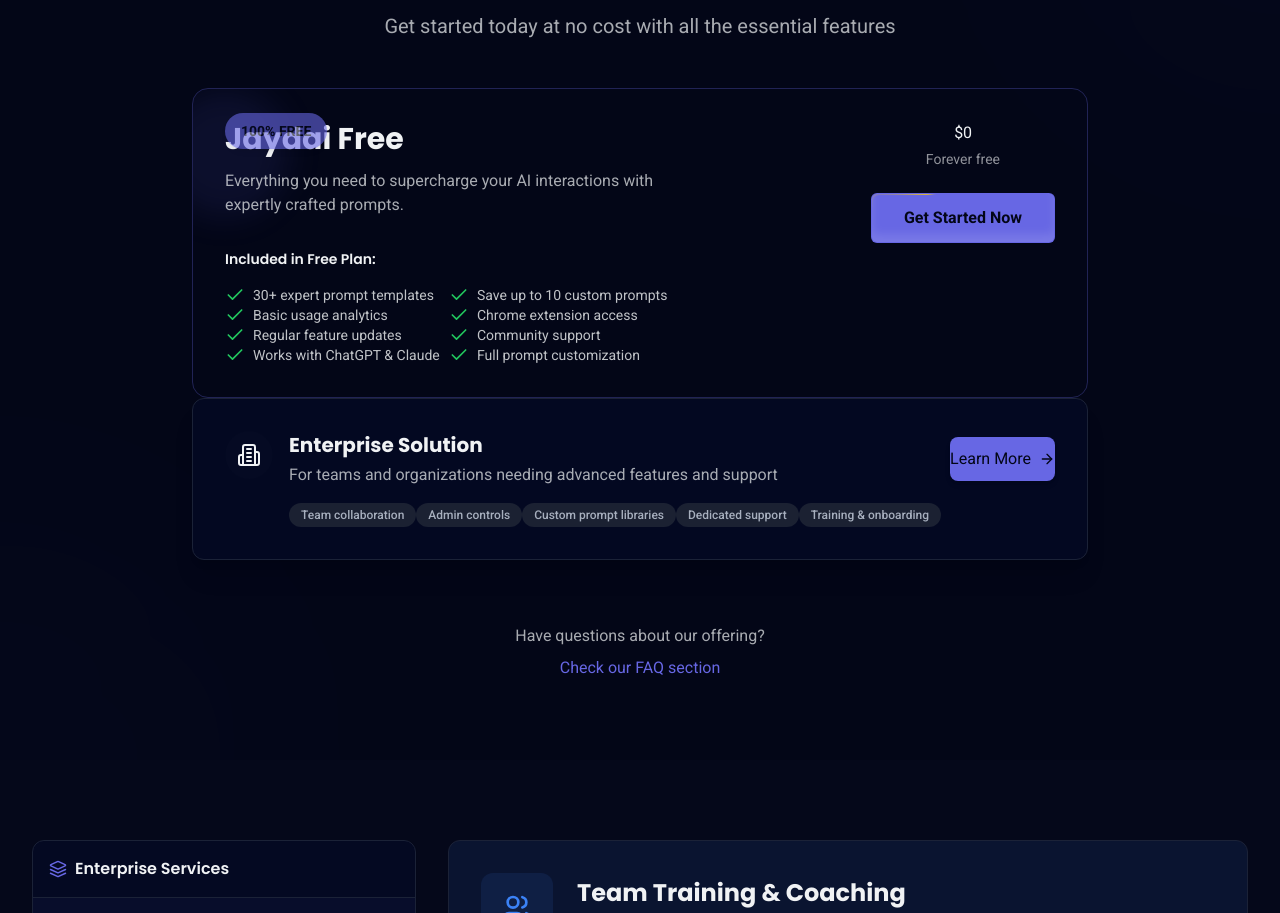
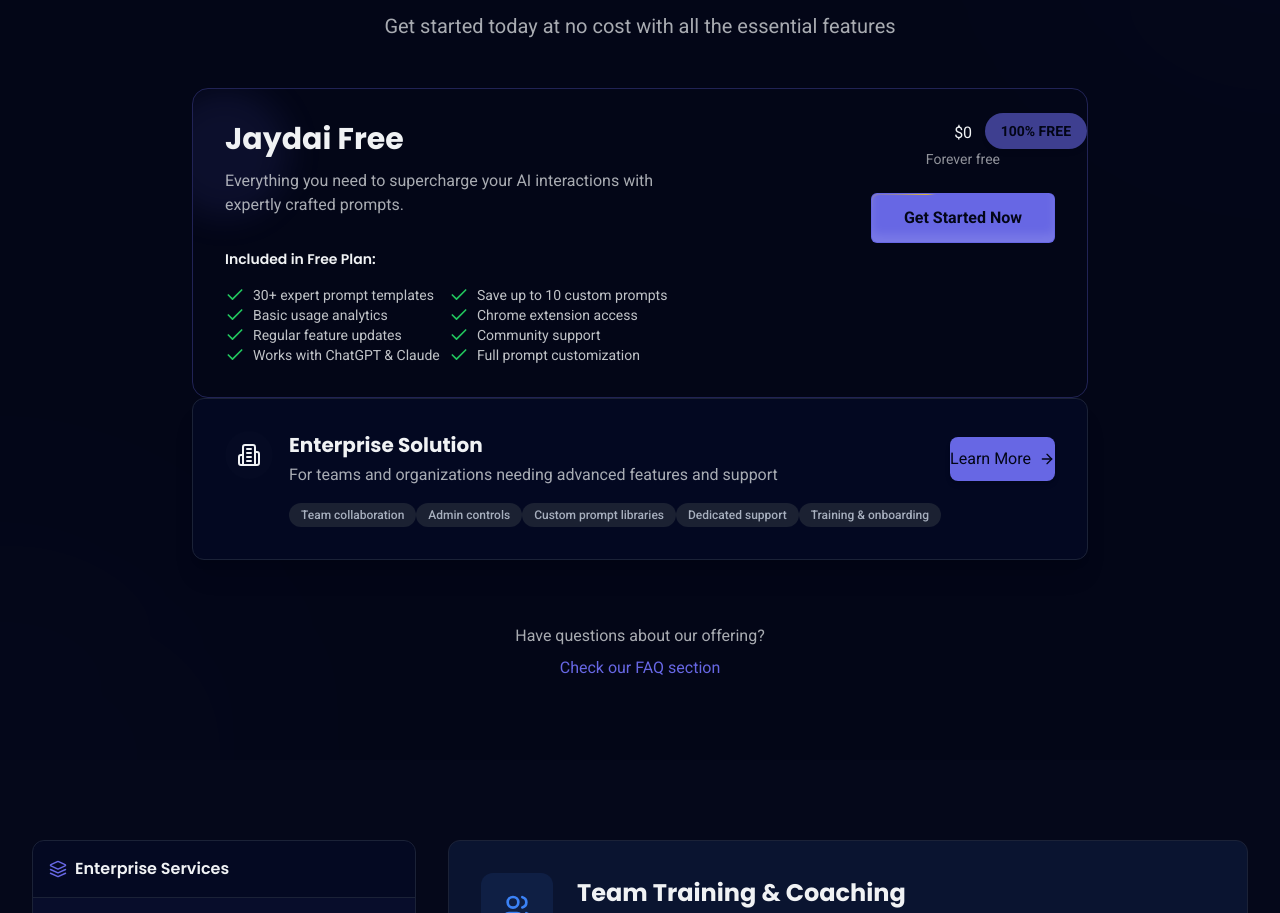
Before and after one commit to quentinbragard/jaydai-chrome-extension-landing-page, a Next.js app: page /en in a window 1280 px wide. Shown: the part 7401-8314 px from the top of the page. Built offline with nearby package versions, Linux system fonts and the light colour scheme.

Commit message:
added env in vercel and modified pricing section home

```diff
--- a/src/sections/home/PricingSection/index.tsx
+++ b/src/sections/home/PricingSection/index.tsx
@@ -60,7 +60,11 @@
             </div>
 
             <div className="p-8 md:p-10 relative z-10">
-              <div className="absolute top-6 right-6 bg-primary text-primary-foreground text-sm font-bold px-4 py-2 rounded-full shadow-md animate-pulse">
+              {/* Updated badge with higher z-index and explicit positioning */}
+              <div
+                className="absolute top-0 right-0 mt-6 mr-6 bg-primary text-primary-foreground text-sm font-bold px-4 py-2 rounded-full shadow-md animate-pulse"
+                style={{ zIndex: 20 }}
+              >
                 {t("freePlan.badge")}
               </div>
 
```
